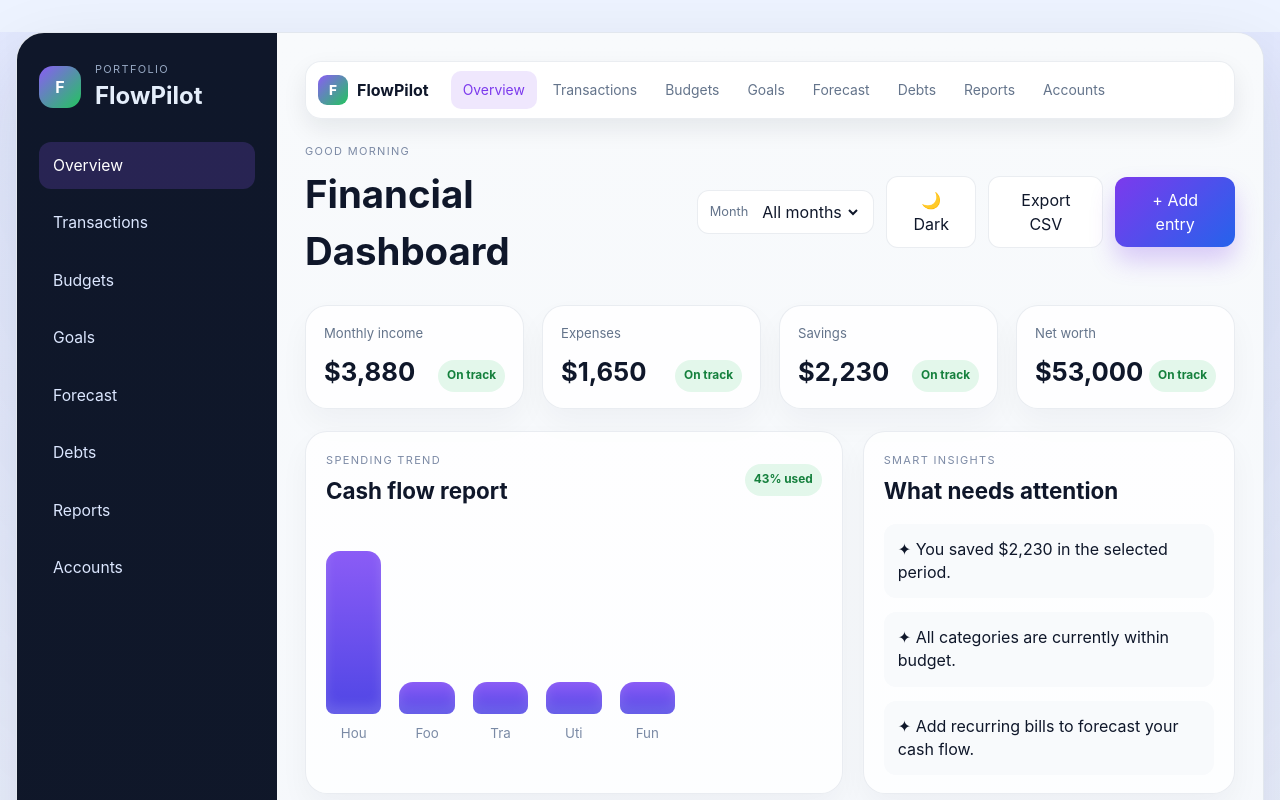
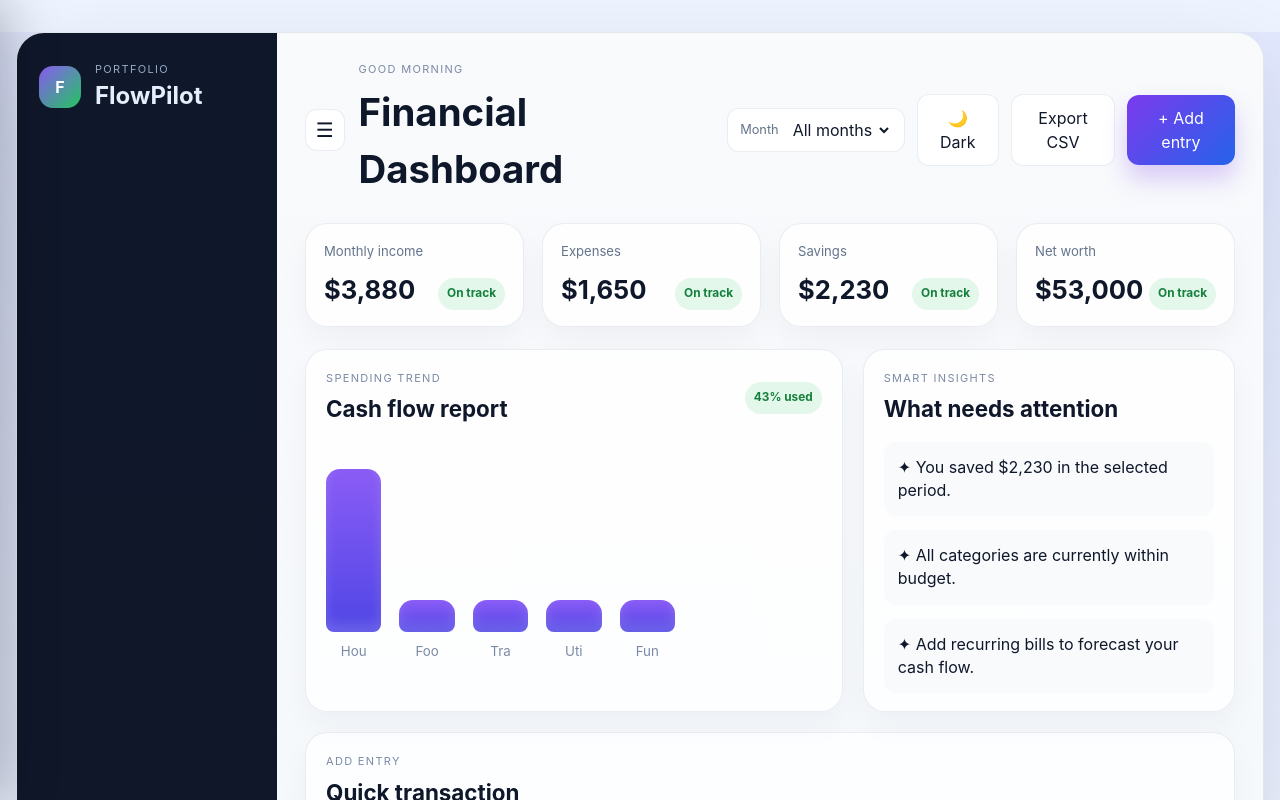
Before and after one commit to David01Afolayan/FlowPilot, a React (Vite) app: page / in a window 1280 px wide. Shown: the top 800 px of the page. Built offline with nearby package versions, Linux system fonts and the light colour scheme.

Commit message:
Add slide-out navigation drawer
Co-authored-by: Copilot <223556219+Copilot@users.noreply.github.com>

```diff
--- a/src/App.css
+++ b/src/App.css
@@ -228,6 +228,91 @@
   align-items: center;
   gap: 20px;
   margin-bottom: 24px;
+}
+
+.heading-with-menu {
+  display: flex;
+  align-items: center;
+  gap: 14px;
+}
+
+.menu-button {
+  display: grid;
+  width: 42px;
+  height: 42px;
+  place-items: center;
+  border: 1px solid var(--card-border);
+  border-radius: 12px;
+  background: var(--surface);
+  color: var(--text);
+  cursor: pointer;
+  font-size: 1.25rem;
+}
+
+.navigation-backdrop {
+  position: fixed;
+  inset: 0;
+  z-index: 20;
+  border: 0;
+  background: rgba(2, 6, 23, 0.48);
+  cursor: pointer;
+}
+
+.navigation-drawer {
+  position: fixed;
+  inset: 0 auto 0 0;
+  z-index: 21;
+  width: min(300px, 86vw);
+  padding: 22px 18px;
+  background: var(--sidebar-bg);
+  box-shadow: 20px 0 50px rgba(2, 6, 23, 0.28);
+  transform: translateX(-105%);
+  transition: transform 0.25s ease;
+}
+
+.navigation-drawer.open {
+  transform: translateX(0);
+}
+
+.drawer-header {
+  display: flex;
+  align-items: center;
+  justify-content: space-between;
+  padding-bottom: 22px;
+  border-bottom: 1px solid rgba(148, 163, 184, 0.18);
+}
+
+.drawer-close {
+  border: 0;
+  background: transparent;
+  color: #e5eefb;
+  cursor: pointer;
+  font-size: 1.8rem;
+  line-height: 1;
+}
+
+.drawer-links {
+  display: flex;
+  flex-direction: column;
+  gap: 8px;
+  margin-top: 22px;
+}
+
+.drawer-link {
+  padding: 14px 15px;
+  border: 0;
+  border-radius: 12px;
+  background: transparent;
+  color: #dce7ff;
+  cursor: pointer;
+  font-size: 1rem;
+  text-align: left;
+}
+
+.drawer-link:hover,
+.drawer-link.active {
+  background: rgba(139, 92, 246, 0.24);
+  color: #fff;
 }
 
 .topbar h1 {
--- a/src/App.jsx
+++ b/src/App.jsx
@@ -60,6 +60,7 @@ function App() {
   const [isDarkMode, setIsDarkMode] = useState(() => localStorage.getItem(themeKey) === 'dark')
   const [selectedMonth, setSelectedMonth] = useState('All months')
   const [activeSection, setActiveSection] = useState('overview')
+  const [isNavOpen, setIsNavOpen] = useState(false)
   const [transactions, setTransactions] = useState(() => normalizeTransactions(readStorage(storageKey, defaultTransactions)))
   const [budgets, setBudgets] = useState(() => readStorage('flowpilot-budgets', categoryDefaults))
   const [goals, setGoals] = useState(() => readStorage('flowpilot-goals', defaultGoals))
@@ -122,6 +123,7 @@ function App() {
 
   const scrollToSection = (id) => {
     setActiveSection(id)
+    setIsNavOpen(false)
     document.getElementById(id)?.scrollIntoView({ behavior: 'smooth', block: 'start' })
   }
   const setFormValue = (event) => setFormData((previous) => ({ ...previous, [event.target.name]: event.target.value }))
@@ -210,29 +212,15 @@ function App() {
     <div className={`dashboard-shell ${isDarkMode ? 'dark' : ''}`}>
       <aside className="sidebar">
         <div className="brand-block"><div className="brand-mark">F</div><div><p className="eyebrow">Portfolio</p><h2>FlowPilot</h2></div></div>
-        <nav className="nav">{navItems.map(([label, target]) => <button key={target} type="button" className={`nav-item ${activeSection === target ? 'active' : ''}`} onClick={() => scrollToSection(target)}>{label}</button>)}</nav>
         <div className="mini-card"><p>Emergency fund</p><h3>{formatMoney(goals[0]?.current || 0)}</h3><div className="progress-track"><span style={{ width: `${Math.min(((goals[0]?.current || 0) / (goals[0]?.target || 1)) * 100, 100)}%` }} /></div><small>{Math.round(((goals[0]?.current || 0) / (goals[0]?.target || 1)) * 100)}% of target</small></div>
       </aside>
       <main className="content">
-        <nav className="top-navigation" aria-label="Primary navigation">
-          <div className="top-navigation-brand">
-            <span className="top-navigation-mark">F</span>
-            <strong>FlowPilot</strong>
-          </div>
-          <div className="top-navigation-links">
-            {navItems.map(([label, target]) => (
-              <button
-                key={`top-${target}`}
-                type="button"
-                className={`top-navigation-link ${activeSection === target ? 'active' : ''}`}
-                onClick={() => scrollToSection(target)}
-              >
-                {label}
-              </button>
-            ))}
-          </div>
-        </nav>
-        <header className="topbar"><div><p className="eyebrow muted">Good morning</p><h1>Financial Dashboard</h1></div><div className="topbar-actions"><label className="month-picker"><span>Month</span><select value={selectedMonth} onChange={(event) => setSelectedMonth(event.target.value)}>{monthOptions.map((month) => <option key={month}>{month}</option>)}</select></label><button type="button" className="theme-toggle" onClick={() => setIsDarkMode((value) => !value)}>{isDarkMode ? '☀️ Light' : '🌙 Dark'}</button><button type="button" className="ghost-button" onClick={downloadReport}>Export CSV</button><button type="button" className="primary-button" onClick={() => { resetForm(); scrollToSection('quick-add-section') }}>+ Add entry</button></div></header>
+        {isNavOpen && <button type="button" className="navigation-backdrop" aria-label="Close navigation" onClick={() => setIsNavOpen(false)} />}
+        <aside className={`navigation-drawer ${isNavOpen ? 'open' : ''}`} aria-label="Primary navigation">
+          <div className="drawer-header"><div className="top-navigation-brand"><span className="top-navigation-mark">F</span><strong>FlowPilot</strong></div><button type="button" className="drawer-close" aria-label="Close navigation" onClick={() => setIsNavOpen(false)}>×</button></div>
+          <div className="drawer-links">{navItems.map(([label, target]) => <button key={`drawer-${target}`} type="button" className={`drawer-link ${activeSection === target ? 'active' : ''}`} onClick={() => scrollToSection(target)}>{label}</button>)}</div>
+        </aside>
+        <header className="topbar"><div className="heading-with-menu"><button type="button" className="menu-button" aria-label="Open navigation" aria-expanded={isNavOpen} onClick={() => setIsNavOpen(true)}>☰</button><div><p className="eyebrow muted">Good morning</p><h1>Financial Dashboard</h1></div></div><div className="topbar-actions"><label className="month-picker"><span>Month</span><select value={selectedMonth} onChange={(event) => setSelectedMonth(event.target.value)}>{monthOptions.map((month) => <option key={month}>{month}</option>)}</select></label><button type="button" className="theme-toggle" onClick={() => setIsDarkMode((value) => !value)}>{isDarkMode ? '☀️ Light' : '🌙 Dark'}</button><button type="button" className="ghost-button" onClick={downloadReport}>Export CSV</button><button type="button" className="primary-button" onClick={() => { resetForm(); scrollToSection('quick-add-section') }}>+ Add entry</button></div></header>
         {notice && <div className="notice" role="status">{notice}<button type="button" onClick={() => setNotice('')}>×</button></div>}
         <section id="overview" className="summary-grid">{[['Monthly income', summary.income], ['Expenses', summary.expenses], ['Savings', summary.savings], ['Net worth', summary.netWorth]].map(([label, value]) => <article className="summary-card" key={label}><p>{label}</p><div className="summary-row"><h3>{formatMoney(value)}</h3><span className={`chip ${value >= 0 ? 'positive' : 'negative'}`}>{value >= 0 ? 'On track' : 'Review'}</span></div></article>)}</section>
         <section id="reports-section" className="panel-grid"><article className="panel chart-panel"><div className="panel-header"><div><p className="eyebrow muted">Spending trend</p><h3>Cash flow report</h3></div><span className="chip positive">{Math.round(percentageUsed)}% used</span></div><div className="chart-bars" aria-label="Cash flow chart">{budgetData.map((item) => <div className="bar-group" key={item.category}><span className="bar" title={`${item.category}: ${formatMoney(item.spent)}`} style={{ height: `${Math.max(Math.min((item.spent / Math.max(item.limit, 1)) * 100, 100), 8)}%` }} /><small>{item.category.slice(0, 3)}</small></div>)}</div></article><article className="panel insights-panel"><div className="panel-header"><div><p className="eyebrow muted">Smart insights</p><h3>What needs attention</h3></div></div><ul className="insight-list">{insights.map((insight) => <li key={insight}>✦ {insight}</li>)}</ul></article></section>
```
